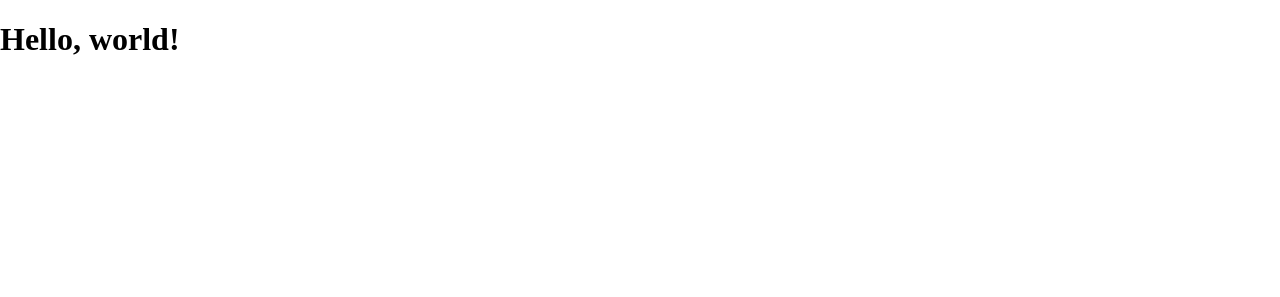
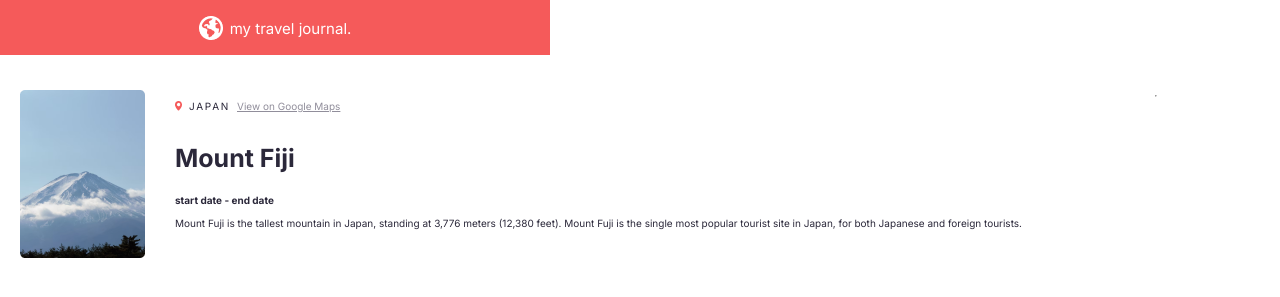
Before and after one commit to Julie805/travel-journal, a React app: page / in a window 1280 px wide. Built offline with nearby package versions, Linux system fonts and the light colour scheme.

Commit message:
Added main styles and content

```diff
--- /dev/null
+++ b/App.js
@@ -0,0 +1,12 @@
+import React from "react"
+import Header from "./components/Header"
+import Place from "./components/Place"
+
+export default function App () {
+    return (
+        <div>
+            <Header />
+            <Place />
+        </div>
+    )
+}
--- /dev/null
+++ b/components/Header.js
@@ -0,0 +1,10 @@
+import React from "react"
+
+export default function Header () {
+    return (
+        <header>
+            <img src="../img/globe.png" alt="globe icon"/>
+            <h1>my travel journal.</h1>
+        </header>
+    )
+}
--- /dev/null
+++ b/components/Place.js
@@ -0,0 +1,20 @@
+import React from "react"
+
+export default function Place () {
+    return (
+        <article>
+            <img src="../img/mount-fuji.png" alt="mount fuji" />
+            <div className="place--info">
+                <div className="place--location">
+                    <img src="../img/red-icon.png" alt="red icon" />
+                    <p className="place--country">JAPAN</p>
+                    <a className="place--map" href="">View on Google Maps</a>
+                </div>
+                <h2>Mount Fiji</h2>
+                <p className="place--dates">start date - end date</p>
+                <p className="place--about">Mount Fuji is the tallest mountain in Japan, standing at 3,776 meters (12,380 feet). Mount Fuji is the single most popular tourist site in Japan, for both Japanese and foreign tourists.</p>
+            </div>
+            <hr/>
+        </article>
+    )
+}
--- a/index.html
+++ b/index.html
@@ -1,5 +1,6 @@
 <html>
     <head><link rel="stylesheet" href="https://cdnjs.cloudflare.com/ajax/libs/normalize/8.0.1/normalize.css">
+        <link href="https://fonts.googleapis.com/css2?family=Inter:wght@400;600;700&display=swap" rel="stylesheet">
         <link rel="stylesheet" href="style.css">
     </head>
     <body>
--- a/index.js
+++ b/index.js
@@ -1,4 +1,11 @@
 import React from "react"
 import ReactDOM from "react-dom"
+import App from "./App"
 
-ReactDOM.render(<h1>Hello, world!</h1>, document.getElementById("root"))
+function Main () {
+    return (
+        <App />
+    )
+}
+
+ReactDOM.render(<Main />, document.getElementById("root"))
--- a/style.css
+++ b/style.css
@@ -1,3 +1,72 @@
 * {
     box-sizing: border-box;
 }
+
+body {
+    margin: 0;
+    font-family: 'Inter';
+    font-weight: 400;
+    font-size: 10px;
+    line-height: 12px;
+    color: #2B283A;
+}
+
+header {
+    width: 550px;
+    height: 55px;
+    left: 0px;
+    top: 0px;
+    background: #F55A5A;
+    display: flex;
+    align-items: center;
+    justify-content: center;
+    gap: 7px;
+}
+
+h1 {
+    height: 16px;
+    left: 244px;
+    top: 20px;
+    font-weight: 500;
+    font-size: 15px;
+    line-height: 18px;
+    color: #FFFFFF;
+}
+
+article {
+    display: flex;
+    align-items: flex-start;
+    gap: 30px;
+    padding: 35px 20px;
+}
+
+.place--location {
+    display: flex;
+    align-items: center;
+    gap: 7px;
+}
+
+.place--country {
+    line-height: 12px;
+    letter-spacing: 0.17em;
+    text-transform: uppercase;
+}
+
+.place--map {
+    text-decoration: underline;
+    color: #918E9B;
+}
+
+h2 {
+    font-weight: 700;
+    font-size: 25px;
+    line-height: 30px;
+}
+
+.place--dates {
+    font-weight: 700;
+}
+
+.place--about {
+    line-height: 150%;
+}
```
Also changed, not shown: README.md, img/geirangerfjord.png (added), img/globe.png (added), img/mount-fuji.png (added), img/red-icon.png (added), img/sydney-opera-house.png (added).
